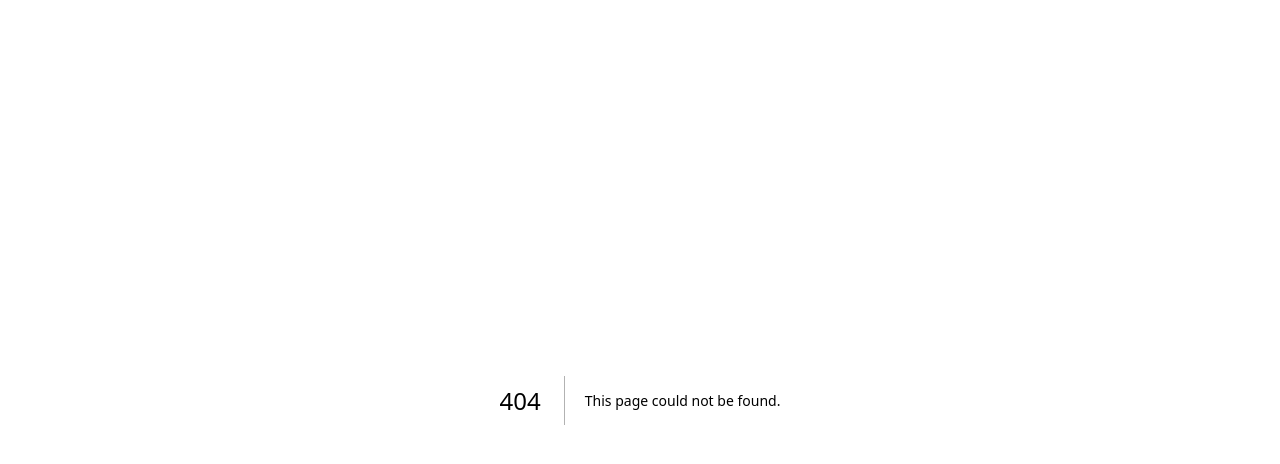
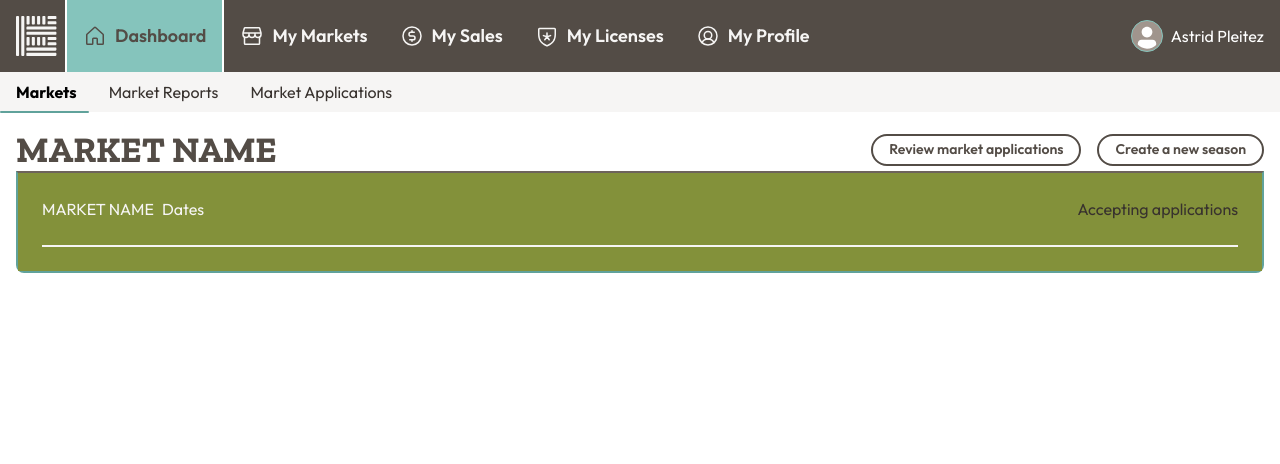
Before and after one commit to throneless-tech/markettracker, a Next.js app in the folder client/: page /markets in a window 1280 px wide. Before the commit this address had no page. Shown: the top 464 px of the page. Built offline with nearby package versions, Linux system fonts and the light colour scheme.

Commit message:
market page tabs design work

```diff
--- a/client/src/app/Components/Nav.js
+++ b/client/src/app/Components/Nav.js
@@ -36,7 +36,7 @@ const Nav = () => (
           as='a'
           href='/'
           aria-label='Market Tracker home'
-          icon={<Logo sx={{ height: 40, width: 41 }} />}
+          icon={<Logo sx={{ height: 10, width: 41 }} />}
           sx={{ border: 'none', borderRadius: '0 !important', }}
           _hover={{
             background: "transparent",
--- /dev/null
+++ b/client/src/app/markets/page.js
@@ -0,0 +1,107 @@
+"use client"
+
+import {
+    ChakraProvider,
+    Box,
+    Button,
+    Flex,
+    Heading,
+    HStack,
+    Spacer,
+    Tab,
+    Tabs,
+    TabIndicator,
+    TabList,
+    TabPanel,
+    TabPanels,
+    Tag,
+    Text,
+} from '@chakra-ui/react';
+import Dashboard from '../Components/Home.js';
+import Markets from '../Components/Markets/Main.js';
+import Nav from '../Components/Nav.js';
+import SalesPanel from '../Components/SalesPanel/Main.js';
+import theme from '../theme.js';
+
+function App() {
+    return (
+        <ChakraProvider theme={theme}>
+            <Box>
+                <Tabs position="relative" variant="unstyled" colorScheme="teal">
+                    <Nav />
+                    <Box>
+                        <Tabs position="relative" variant="unstyled">
+                            <TabList bg={"gray.50"}>
+                                <Tab _selected={{ color: "#000", fontWeight: "700" }}>Markets</Tab>
+                                <Tab _selected={{ color: "#000", fontWeight: "700" }}>Market Reports</Tab>
+                                <Tab _selected={{ color: "#000", fontWeight: "700" }}>Market Applications</Tab>
+                            </TabList>
+                            <TabIndicator
+                                mt="-1.5px"
+                                height="2px"
+                                bg="blue.400"
+                                borderRadius="1px"
+                                color={"gray.600"}
+                            />
+                            <TabPanels>
+                                <TabPanel>
+                                    <Flex spacing={8}>
+                                        <Heading as="h1" color={"gray.700"} textTransform={"uppercase"}>
+                                            Market name
+                                        </Heading>
+                                        <Spacer />
+                                        <HStack spacing={4}>
+                                            <Button size="sm" borderColor={"gray.700"}>
+                                                Review market applications
+                                            </Button>
+                                            <Button size="sm" borderColor={"gray.700"}>
+                                                Create a new season
+                                            </Button>
+                                        </HStack>
+                                    </Flex>
+                                    <Box
+                                        direction="row"
+                                        justify="flex-start"
+                                        align="stretch"
+                                        spacing="24px"
+                                        borderColor="#60A29B"
+                                        borderStartWidth="2px"
+                                        borderEndWidth="2px"
+                                        borderBottomRadius="8px"
+                                        borderBottomWidth="2px"
+                                        borderTop="2px solid #6D635B"
+                                    >
+                                        <Box background="green.600" padding={6}>
+                                            <Flex borderBottom={"2px solid #F6F5F4"} paddingBottom={6}>
+                                                <HStack>
+                                                    <Text as={"span"} color={"gray.50"} textTransform={"uppercase"}>Market name</Text>
+                                                    <Text as={"span"} color={"gray.50"}>Dates</Text>
+                                                </HStack>
+                                                <Spacer />
+                                                <HStack>
+                                                    <Text>
+                                                        Accepting applications
+                                                    </Text>
+                                                </HStack>
+                                            </Flex>
+
+                                        </Box>
+
+                                    </Box>
+                                </TabPanel>
+                                <TabPanel>
+                                    <p>Reports coming soon.</p>
+                                </TabPanel>
+                                <TabPanel>
+                                    <p>Coming soon.</p>
+                                </TabPanel>
+                            </TabPanels>
+                        </Tabs>
+                    </Box>
+                </Tabs>
+            </Box>
+        </ChakraProvider>
+    );
+}
+
+export default App;
--- a/client/src/app/theme.js
+++ b/client/src/app/theme.js
@@ -109,7 +109,7 @@ const theme = extendTheme({
       "100": "#CDD2E9",
       "200": "#ADB5DB",
       "300": "#8D98CE",
-      "400": "#6D7BC0",
+      "400": "#60A29B",
       "500": "#4959A8",
       "600": "#3E4B8E",
       "700": "#2E396B",
```
